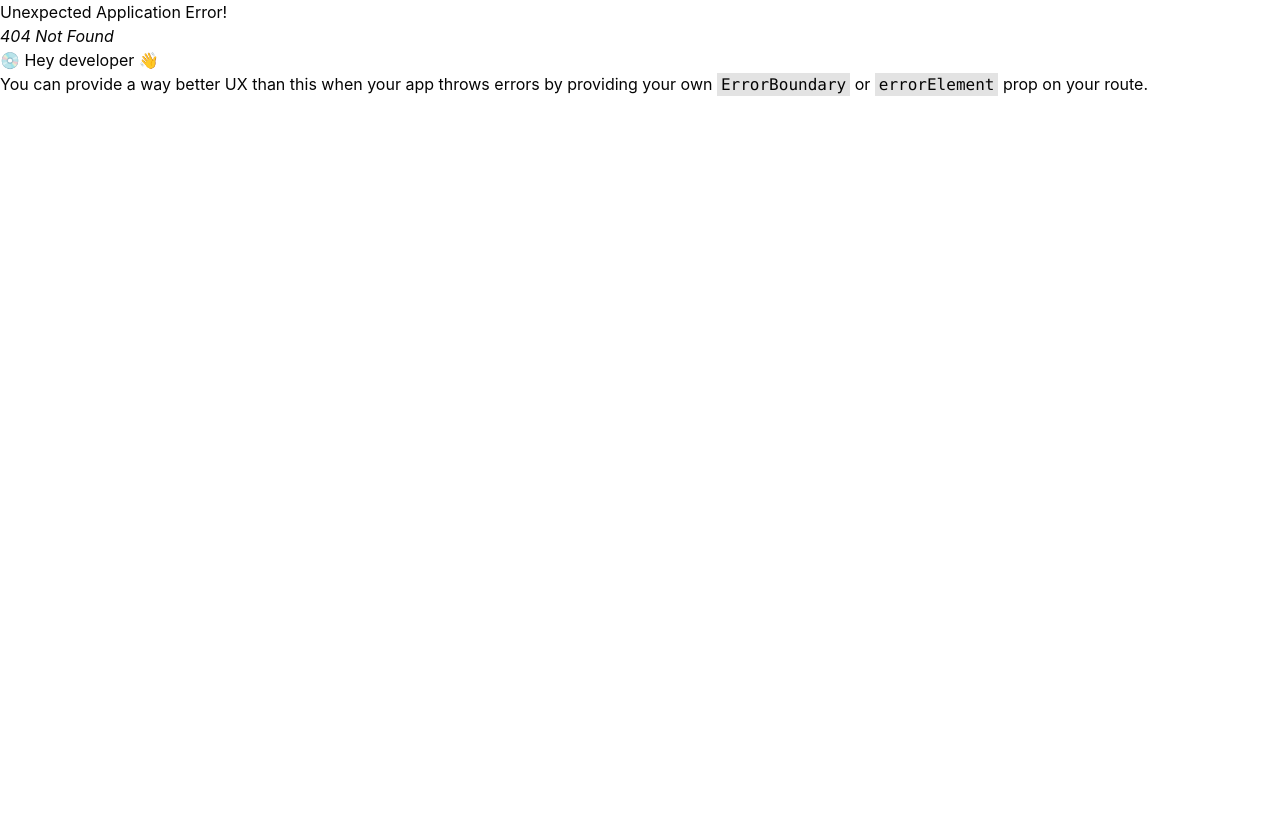
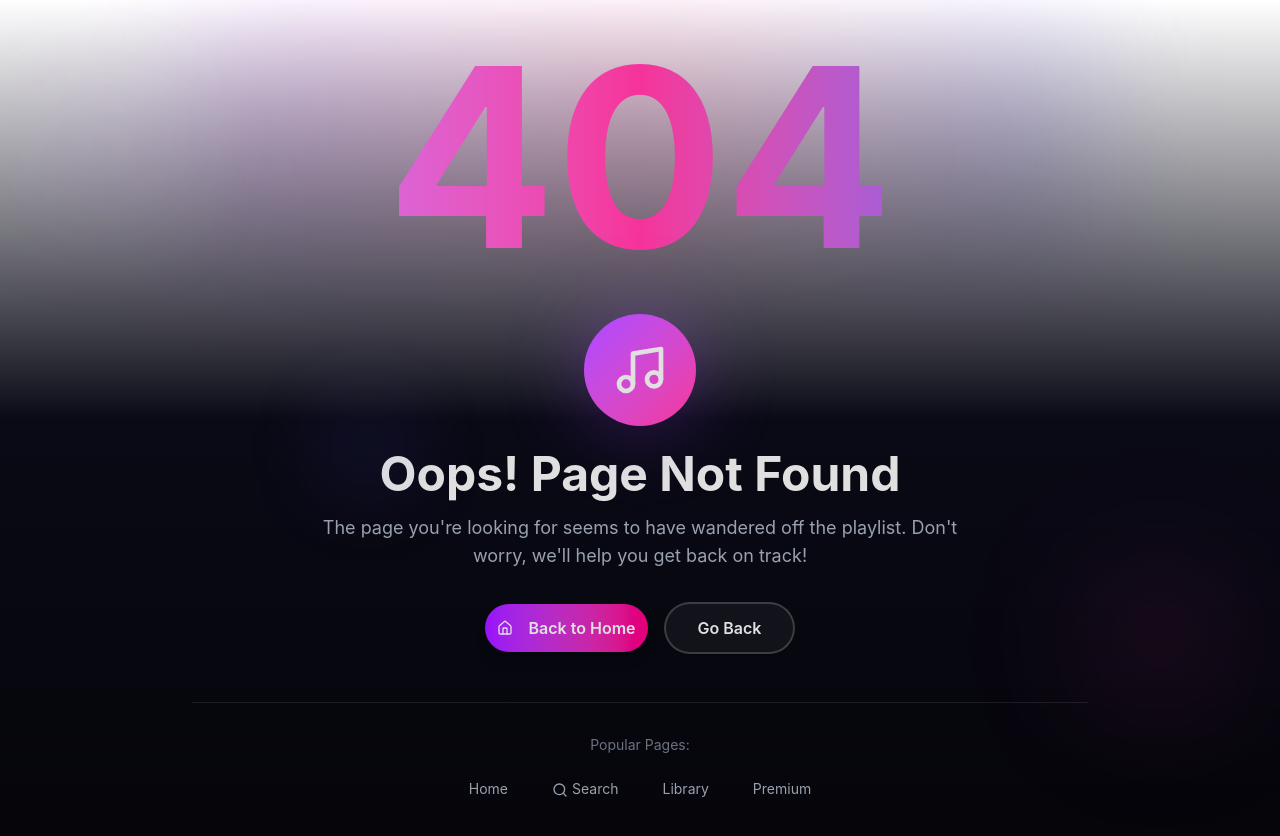
Before and after one commit to SE100-Q12-Team2/UIT-MUSIC-FE, a React (Vite) app: page /404 in a window 1280 px wide. Before the commit this address had no page. Shown: the top 836 px of the page. Before the commit the page ends 800 px from the top, so only its background shows below. Built offline with nearby package versions, Linux system fonts and the light colour scheme.

Commit message:
Feat: Create notfound page for app

```diff
--- /dev/null
+++ b/src/features/error/pages/NotFoundPage.tsx
@@ -0,0 +1,102 @@
+import React from 'react';
+import { useNavigate } from 'react-router';
+import { Home, Search, Music } from 'lucide-react';
+import { Button } from '@/shared/components/ui/button';
+import { ROUTES } from '@/core/constants/routes';
+
+const NotFoundPage: React.FC = () => {
+  const navigate = useNavigate();
+
+  return (
+    <div className="min-h-screen w-full bg-linear-to-b from-vio-900 via-[#0a0a16] to-[#05050a] flex items-center justify-center px-4 py-8">
+      <div className="max-w-4xl w-full text-center">
+        {/* 404 Number */}
+        <div className="relative mb-8">
+          <h1 className="text-[120px] sm:text-[150px] md:text-[200px] lg:text-[250px] font-bold text-transparent bg-clip-text bg-linear-to-r from-purple-400 via-pink-500 to-indigo-500 leading-none">
+            404
+          </h1>
+          <div className="absolute inset-0 blur-3xl bg-linear-to-r from-purple-600/20 via-pink-600/20 to-indigo-600/20 -z-10"></div>
+        </div>
+
+        {/* Icon */}
+        <div className="flex justify-center mb-6">
+          <div className="relative">
+            <div className="absolute inset-0 blur-2xl bg-purple-500/30 rounded-full"></div>
+            <div className="relative w-20 h-20 sm:w-24 sm:h-24 md:w-28 md:h-28 rounded-full bg-linear-to-br from-purple-500 to-pink-500 flex items-center justify-center">
+              <Music className="w-10 h-10 sm:w-12 sm:h-12 md:w-14 md:h-14 text-white" />
+            </div>
+          </div>
+        </div>
+
+        {/* Title */}
+        <h2 className="text-2xl sm:text-3xl md:text-4xl lg:text-5xl font-bold text-white mb-4 px-4">
+          Oops! Page Not Found
+        </h2>
+
+        {/* Description */}
+        <p className="text-sm sm:text-base md:text-lg text-gray-400 mb-8 max-w-2xl mx-auto px-4">
+          The page you're looking for seems to have wandered off the playlist.
+          Don't worry, we'll help you get back on track!
+        </p>
+
+        {/* Action Buttons */}
+        <div className="flex flex-col sm:flex-row gap-4 justify-center items-center px-4">
+          <Button
+            onClick={() => navigate(ROUTES.HOME)}
+            className="w-full sm:w-auto bg-linear-to-r from-purple-600 to-pink-600 hover:from-purple-700 hover:to-pink-700 text-white font-semibold px-8 py-6 rounded-full text-base transition-all duration-300 hover:scale-105 shadow-lg hover:shadow-purple-500/50"
+          >
+            <Home className="w-5 h-5 mr-2" />
+            Back to Home
+          </Button>
+
+          <Button
+            onClick={() => navigate(-1)}
+            variant="outline"
+            className="w-full sm:w-auto border-2 border-white/20 bg-white/5 hover:bg-white/10 text-white font-semibold px-8 py-6 rounded-full text-base transition-all duration-300 hover:scale-105"
+          >
+            Go Back
+          </Button>
+        </div>
+
+        {/* Popular Links */}
+        <div className="mt-12 pt-8 border-t border-white/10">
+          <p className="text-gray-500 text-sm mb-4">Popular Pages:</p>
+          <div className="flex flex-wrap gap-3 justify-center">
+            <button
+              onClick={() => navigate(ROUTES.HOME)}
+              className="text-sm text-gray-400 hover:text-white transition-colors px-4 py-2 rounded-full hover:bg-white/5"
+            >
+              Home
+            </button>
+            <button
+              onClick={() => navigate(ROUTES.SEARCH)}
+              className="text-sm text-gray-400 hover:text-white transition-colors px-4 py-2 rounded-full hover:bg-white/5"
+            >
+              <Search className="w-4 h-4 inline mr-1" />
+              Search
+            </button>
+            <button
+              onClick={() => navigate(ROUTES.LIBRARY)}
+              className="text-sm text-gray-400 hover:text-white transition-colors px-4 py-2 rounded-full hover:bg-white/5"
+            >
+              Library
+            </button>
+            <button
+              onClick={() => navigate('/subscriptions')}
+              className="text-sm text-gray-400 hover:text-white transition-colors px-4 py-2 rounded-full hover:bg-white/5"
+            >
+              Premium
+            </button>
+          </div>
+        </div>
+
+        {/* Decorative Elements */}
+        <div className="fixed top-20 left-10 w-32 h-32 bg-purple-500/10 rounded-full blur-3xl animate-pulse hidden md:block"></div>
+        <div className="fixed bottom-20 right-10 w-40 h-40 bg-pink-500/10 rounded-full blur-3xl animate-pulse hidden md:block"></div>
+        <div className="fixed top-1/2 left-1/4 w-24 h-24 bg-indigo-500/10 rounded-full blur-2xl animate-pulse hidden lg:block"></div>
+      </div>
+    </div>
+  );
+};
+
+export default NotFoundPage;
```
Also changed, not shown: src/app/router.tsx (+10 -9 lines).
